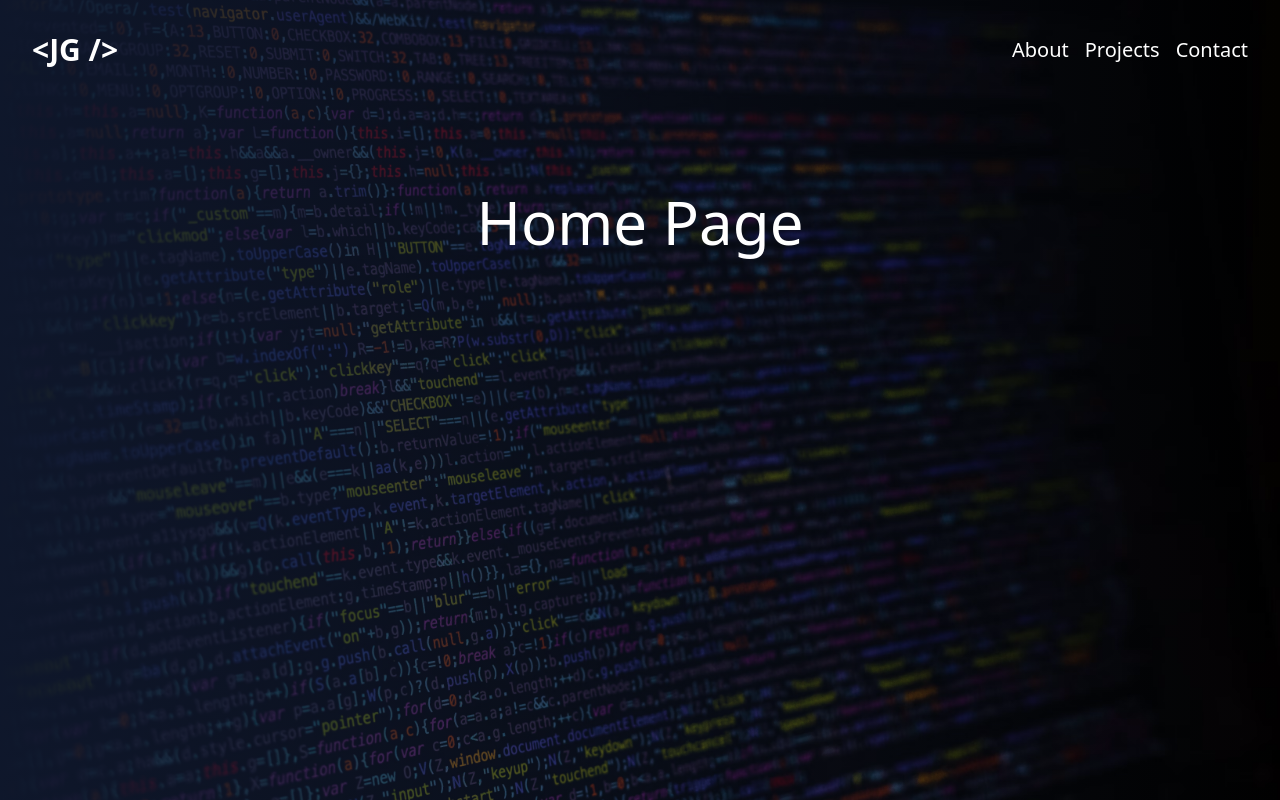
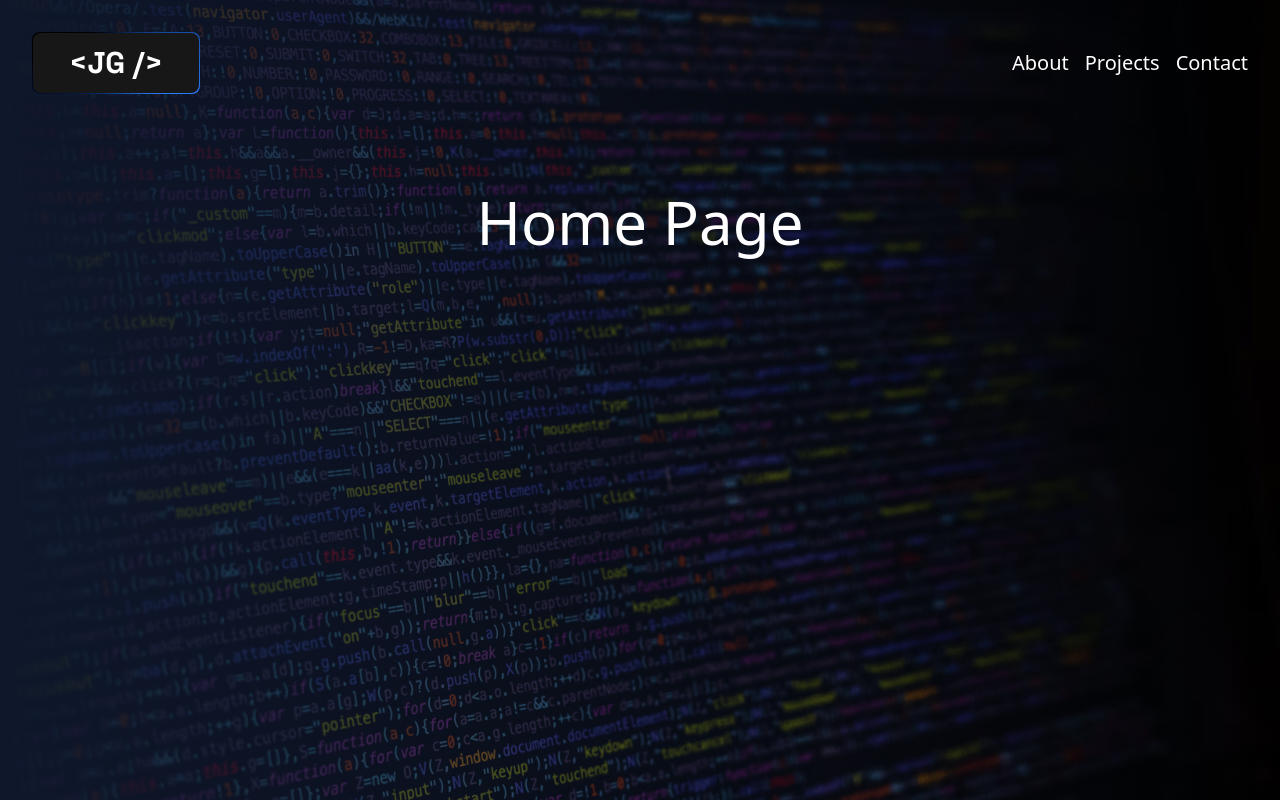
Before and after one commit to jeffgrahamcodes/next-portfolio, a Next.js app: page / in a window 1280 px wide. Built offline with nearby package versions, Linux system fonts and the light colour scheme.

Commit message:
animate logo border

```diff
--- a/src/app/globals.css
+++ b/src/app/globals.css
@@ -1 +1,17 @@
 @import 'tailwindcss';
+
+@property --border-angle {
+  syntax: '<angle>';
+  inherits: false;
+  initial-value: 0deg;
+}
+
+@theme {
+  --animate-rotate-border: border-rotate 3s linear infinite;
+
+  @keyframes border-rotate {
+    to {
+      --border-angle: 360deg;
+    }
+  }
+}
--- a/src/components/header.tsx
+++ b/src/components/header.tsx
@@ -1,11 +1,23 @@
 import Link from 'next/link';
+import { Space_Grotesk } from 'next/font/google';
+
+const spaceGrotesk = Space_Grotesk({
+  subsets: ['latin'],
+  // Optionally specify weights, default is 400
+  // weights: ['400', '700'],
+  display: 'swap', // Recommended for performance
+});
 
 export default function Header() {
   return (
     <div className="w-full absolute text-white z-10">
       <nav className="container relative flex flex-wrap items-center justify-between mx-auto p-8">
         <Link className="font-bold text-3xl" href="/">
-          <p>{`<JG />`}</p>
+          <div className="w-full animate-rotate-border max-w-sm rounded-lg bg-conic/[from_var(--border-angle)] from-black via-blue-500 to-black p-px">
+            <div
+              className={`px-9 py-3 rounded-lg bg-neutral-900 ${spaceGrotesk.className}`}
+            >{`<JG />`}</div>
+          </div>
         </Link>
         <div className="space-x-4 text-xl">
           <Link href="/about">About</Link>
```
